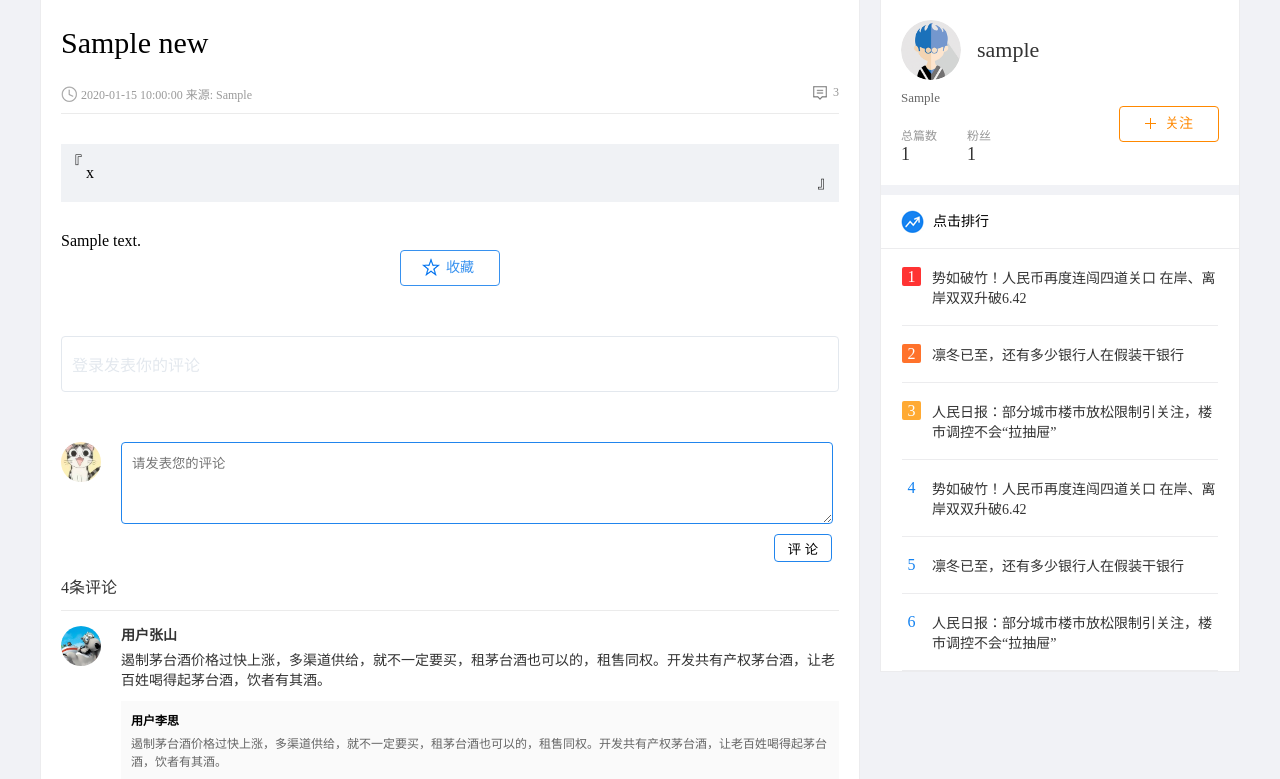
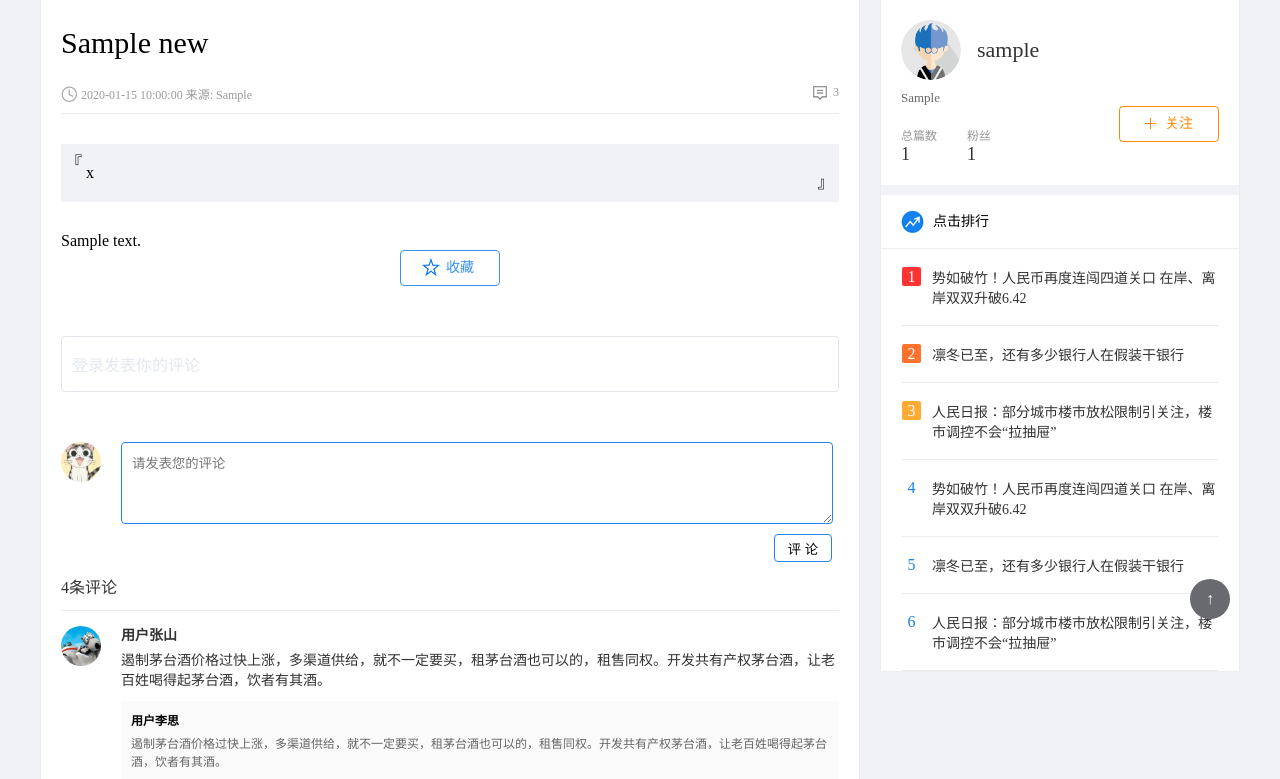
Before and after one commit to dong138/xinjingzixun_2020, a Flask app: page /detail/1 in a window 1280 px wide. Shown: the part 81-860 px from the top of the page. Run offline with Flask 2, Linux system fonts and the light colour scheme; tables that the repository leaves empty hold one stand-in row (values such as "Sample post").

Commit message:
添加了返回顶部功能

```diff
--- a/config.ini
+++ b/config.ini
@@ -1,6 +1,6 @@
 # 数据库相关配置
 # 设置数据库的链接地址
-SQLALCHEMY_DATABASE_URI = 'mysql+pymysql://root:python@localhost:3306/xinjingzixun_2020'
+SQLALCHEMY_DATABASE_URI = 'mysql+pymysql://root:mysql@localhost:3306/xinjingzixun_2020'
 # 是否开启追踪数据库的改变
 SQLALCHEMY_TRACK_MODIFICATIONS = True
 # 打印数据库执行的语句
--- a/static/index/css/main.css
+++ b/static/index/css/main.css
@@ -1358,3 +1358,16 @@ body{
 .ui-pagination-container .ui-pagination-page-item:hover{
     color:#333;
 }
+.back_to_top {
+    width: 40px;
+    height: 40px;
+    background-color: #686a70;
+    color: white;
+    display: block;
+    position: fixed;
+    border-radius: 50%;
+    right: 50px;
+    bottom: 100px;
+    text-align: center;
+    line-height: 40px;
+}
--- a/templates/detail.html
+++ b/templates/detail.html
@@ -10,7 +10,8 @@
     <script type="text/javascript" src="/static/index/js/main.js"></script>
 </head>
 <body>
-    <div class="header_con">
+<a href="#top" class="back_to_top">↑</a>
+<div class="header_con" id="top">
         <div class="header">
             <a href="#" class="logo fl"><img src="/static/index/images/logo.png" alt="logo"></a>
 
--- a/templates/index.html
+++ b/templates/index.html
@@ -10,7 +10,8 @@
     <script type="text/javascript" src="/static/index/js/index.js"></script>
 </head>
 <body>
-<div class="header_con">
+<a href="#top" class="back_to_top">↑</a>
+<div class="header_con" id="top">
     <div class="header">
         <a href="#" class="logo fl"><img src="/static/index/images/logo.png" alt="logo"></a>
         <ul class="menu fl">
```
